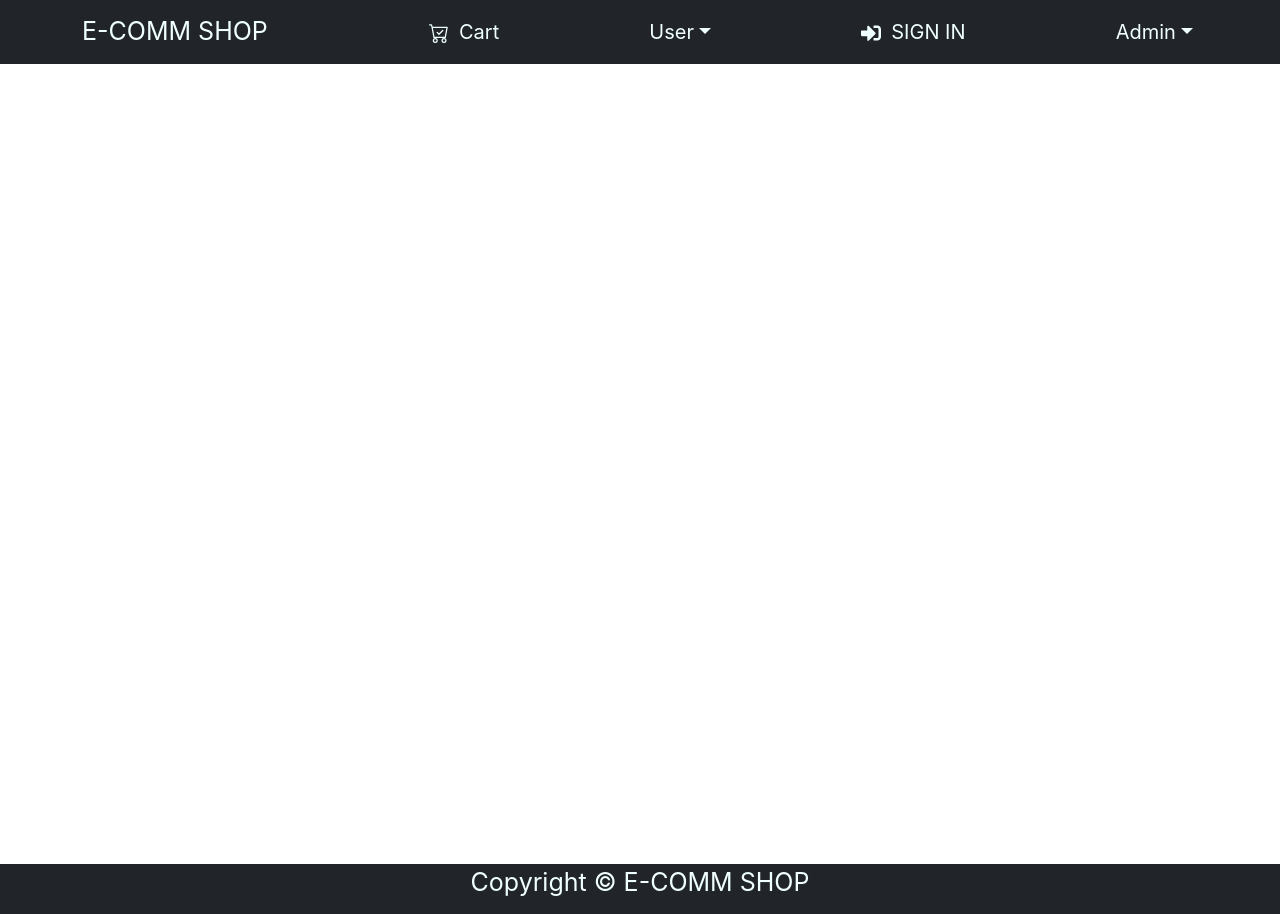
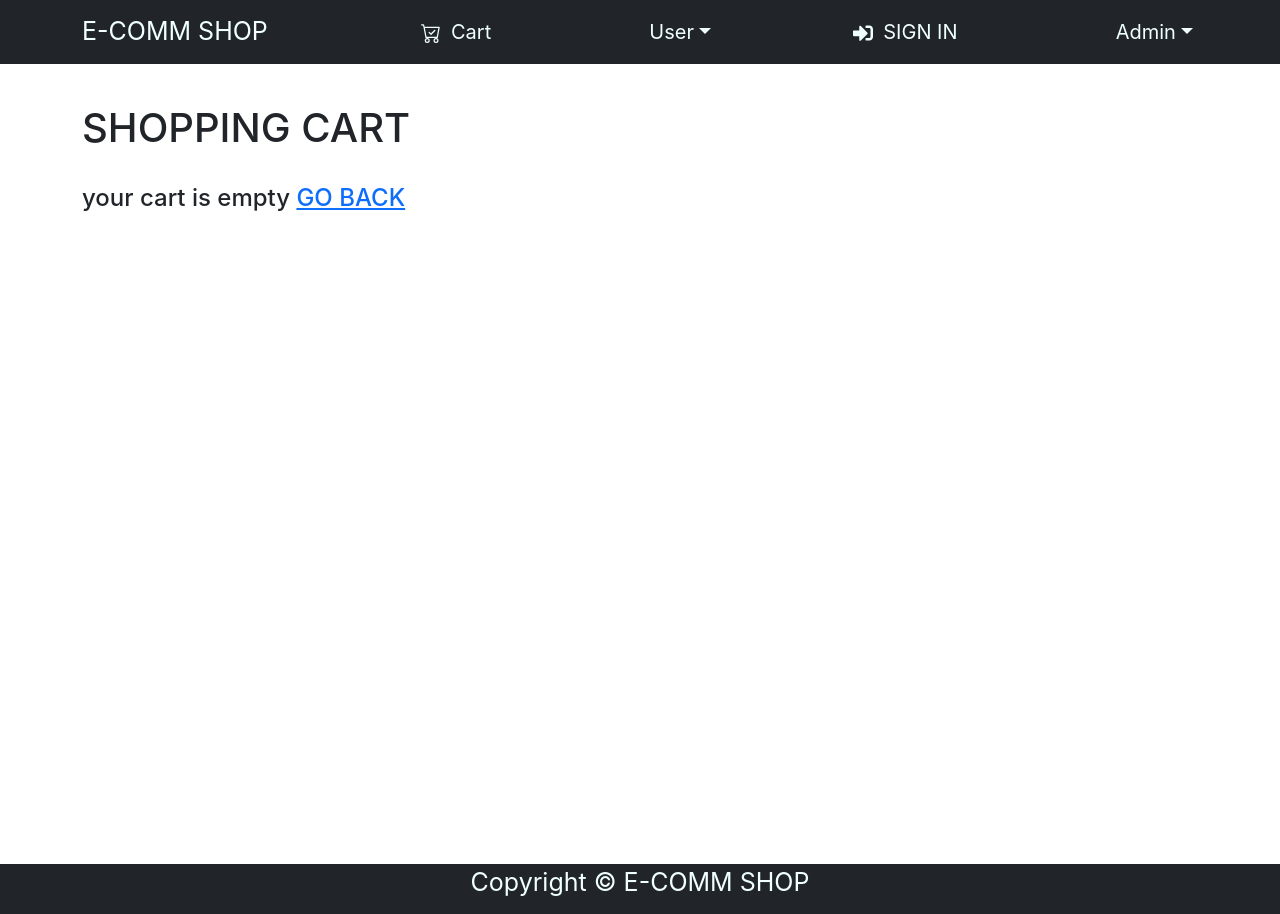
Before and after one commit to kartavya99/MERN-ecomm, a React (Create React App) app in the folder client/: page /cart/1 in a window 1280 px wide. Built offline with nearby package versions, Linux system fonts and the light colour scheme.

Commit message:
started working on cart page and made changes to navbar functionality

```diff
--- a/client/src/App.css
+++ b/client/src/App.css
@@ -3,4 +3,5 @@
   padding: 0;
   box-sizing: border-box;
   min-height: 100vh;
+  text-decoration: none;
 }
--- a/client/src/App.js
+++ b/client/src/App.js
@@ -13,6 +13,7 @@ import Header from "./components/Header/Header";
 import Footer from "./components/Footer/Footer";
 import HomePage from "./pages/HomePage/HomePage";
 import ProductPage from "./pages/ProductPage/ProductPage";
+import CartPage from "./pages/CartPage/CartPage";
 
 import "./App.css";
 
@@ -51,6 +52,7 @@ function App() {
               <Routes>
                 <Route path="/" element={<HomePage />}></Route>
                 <Route path="/product/:id" element={<ProductPage />}></Route>
+                <Route path="cart/:id" element={<CartPage />}></Route>
               </Routes>
             </Container>
           </main>
--- a/client/src/components/Header/Header.js
+++ b/client/src/components/Header/Header.js
@@ -12,15 +12,18 @@ const Header = () => {
     <header>
       <Navbar bg="dark" variant="dark" expand="-xl">
         <Container>
-          <Navbar.Brand className={classes.logo}>E-COMM SHOP</Navbar.Brand>
-
-          <Nav.Link className={classes.link}>
-            {" "}
-            <span>
-              <BsCartCheck className={classes.cart} />
-            </span>
-            Cart
-          </Nav.Link>
+          <LinkContainer to="/">
+            <Navbar.Brand className={classes.logo}>E-COMM SHOP</Navbar.Brand>
+          </LinkContainer>
+          <LinkContainer to="/cart/:id">
+            <Navbar.Brand className={classes.link}>
+              {" "}
+              <span>
+                <BsCartCheck className={classes.cart} />
+                Cart
+              </span>
+            </Navbar.Brand>
+          </LinkContainer>
 
           <NavDropdown title="User" id="user" className={classes.link}>
             <NavDropdown.Item className={classes.item}>
@@ -29,12 +32,12 @@ const Header = () => {
             <NavDropdown.Item className={classes.item}>LOGOUT</NavDropdown.Item>
           </NavDropdown>
 
-          <Nav.Link className={classes.link}>
+          <Navbar.Brand className={classes.link}>
             <span className={classes["sign-in"]}>
               <FaSignInAlt />
             </span>
             SIGN IN
-          </Nav.Link>
+          </Navbar.Brand>
           <NavDropdown
             title="Admin"
             id="adminmenu"
--- /dev/null
+++ b/client/src/pages/CartPage/CartPage.js
@@ -0,0 +1,28 @@
+import React from "react";
+import { Link } from "react-router-dom";
+import {
+  Row,
+  Col,
+  ListGroup,
+  Image,
+  Form,
+  Button,
+  Card,
+} from "react-bootstrap";
+
+const CartPage = () => {
+  return (
+    <Row>
+      <Col me={8}>
+        &nbsp;
+        <h1>SHOPPING CART</h1>
+        &nbsp;
+        <h4>
+          your cart is empty <Link to="/">GO BACK</Link>
+        </h4>
+      </Col>
+    </Row>
+  );
+};
+
+export default CartPage;
```
